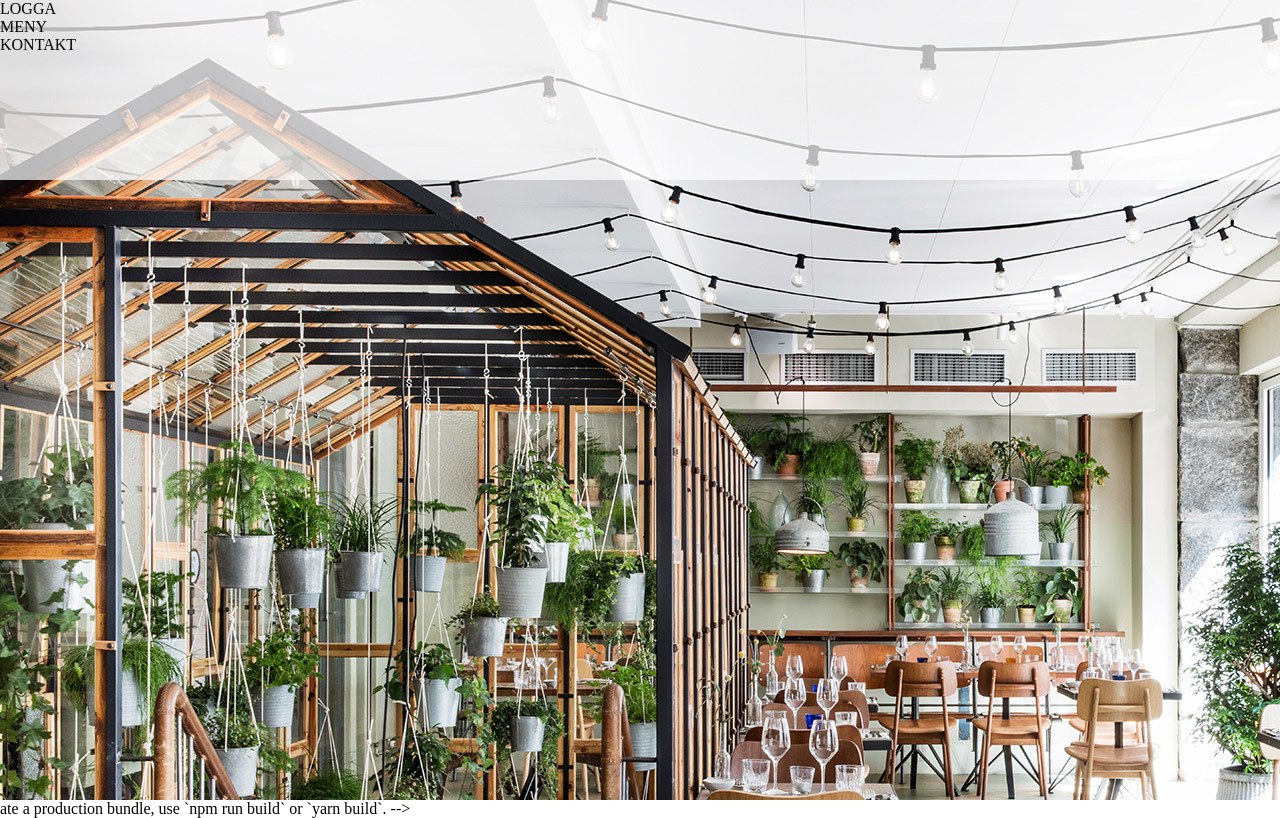
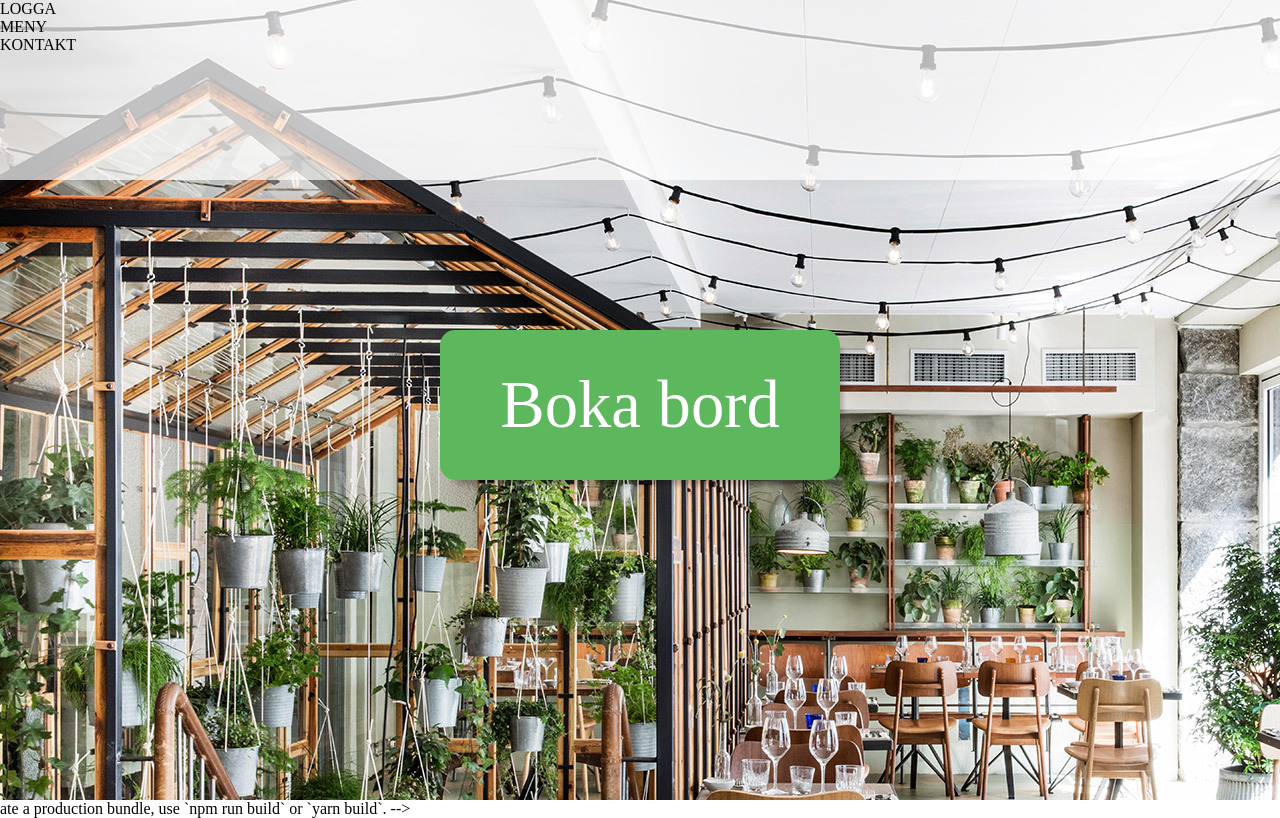
Before and after one commit to filipwieselgren/restaurant-booking-system, a React (Create React App) app: page / in a window 1280 px wide. Built offline with nearby package versions, Linux system fonts and the light colour scheme.

Commit message:
added home-route and button to booktable-route

```diff
--- a/src/App.tsx
+++ b/src/App.tsx
@@ -1,6 +1,7 @@
 import { BrowserRouter, Routes, Route } from "react-router-dom";
 import { Layout } from "./components/layout/Layout";
 import { Bookings } from "./components/pages/Bookings";
+import { Home } from "./components/pages/Home";
 import "./styles/layout.scss";
 
 function App() {
@@ -8,6 +9,7 @@ function App() {
     <BrowserRouter>
       <Routes>
         <Route path="/" element={<Layout />}>
+          <Route path="/" element={<Home />}></Route>
           <Route path="/booktable" element={<Bookings />}></Route>
           <Route path="/booktable/choose-time" element={<Bookings />}></Route>
         </Route>
--- a/src/components/pages/Home.tsx
+++ b/src/components/pages/Home.tsx
@@ -1,10 +1,15 @@
 import React from "react";
+import { Link } from "react-router-dom";
 import "../../styles/home.scss";
 
 export const Home = () => {
   return (
     <div className="homeWrapper">
-      <div className="bookButton">Boka bord</div>
+      <Link to={"/booktable"}>
+        <div className="bookButton">
+          <p>Boka bord</p>
+        </div>
+      </Link>
     </div>
   );
 };
--- a/src/styles/home.scss
+++ b/src/styles/home.scss
@@ -1,11 +1,13 @@
 @import "./mixins/mixins";
 
 .homeWrapper {
-  height: 300px;
   width: 100%;
-  background-color: red;
+  padding-top: 150px;
+  display: flex;
+  align-items: center;
+  justify-content: center;
 
   .bookButton {
-    @include button(green, 200px, 100px);
+    @include button(#5db85d, 400px, 150px, 50pt);
   }
 }
--- a/src/styles/layout.scss
+++ b/src/styles/layout.scss
@@ -1,6 +1,14 @@
 body {
   margin: 0;
   padding: 0;
+}
+
+a {
+  color: white;
+  text-decoration: none;
+  &:hover {
+    text-decoration: none;
+  }
 }
 
 #root {
--- a/src/styles/mixins/_mixins.scss
+++ b/src/styles/mixins/_mixins.scss
@@ -43,10 +43,19 @@
 }
 
 ////////////// mixins design ////////////////
-@mixin button($color, $width, $height) {
-  color: $color;
+@mixin button($bgcolor, $width, $height, $fontsize) {
+  background-color: $bgcolor;
   width: $width;
   height: $height;
+  font-size: $fontsize;
   border-radius: 15px;
   box-shadow: 8px 10px 5px -5px rgba(0, 0, 0, 0.25);
+  display: flex;
+  align-items: center;
+  justify-content: center;
+
+  &:hover {
+    cursor: pointer;
+    box-shadow: 8px 10px 5px -5px rgba(0, 0, 0, 0.45);
+  }
 }
```
